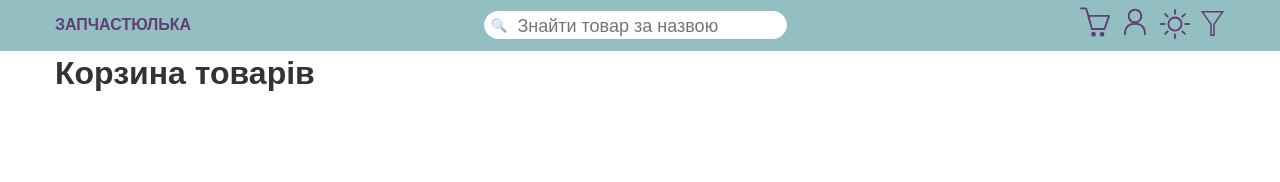
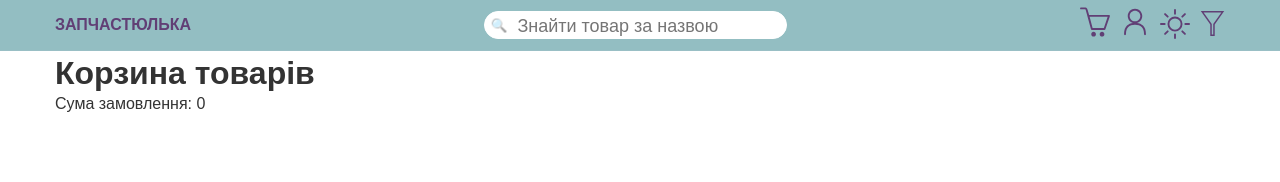
Before and after one commit to teiatan/zapchastiulka-frontend, a React (Create React App) app: page /zapchastiulka-frontend/basket in a window 1280 px wide. Shown: the top 182 px of the page. Built offline with nearby package versions, Linux system fonts and the light colour scheme.

Commit message:
Update basket.jsx

```diff
--- a/src/components/pages/basket.jsx
+++ b/src/components/pages/basket.jsx
@@ -1,30 +1,43 @@
 import { ProductsList } from "components/Main/ProductsList/ProductsList";
 import { useBasket } from "context/contectxtHooks"
-import { useEffect, useState } from "react";
+import { useEffect, useRef, useState } from "react";
 import {apiService} from "../../api/apiService";
 
 export function Basket() {
 
     const basket = useBasket();
     const [shownGoods, setshownGoods] = useState([]);
+    const sumPrice = useRef(0);
 
     useEffect(()=> {
-        basket.basket.map(id => {
+        /* basket.basket.map(id => {
             if(shownGoods.findIndex(product => product._id === id) === -1) {
                 apiService.getproductById(id).then(
                     response => {
+                        console.log('get');
+                        setshownGoods([...shownGoods, response]);
+                    }
+                );
+            };
+        }); */
+        basket.basket.forEach(id => {
+            if(shownGoods.findIndex(product => product._id === id) === -1) {
+                apiService.getproductById(id).then(
+                    response => {
+                        console.log('get');
                         setshownGoods([...shownGoods, response]);
                     }
                 );
             };
         });
-
+        sumPrice.current = shownGoods.reduce((sum, product) => sum + product.price, 0);
     }, [basket.basket, shownGoods]);
 
     return (
         <>
             <h1>Корзина товарів</h1>
             <ProductsList shownGoods={shownGoods}/>
+            <p>Сума замовлення: {sumPrice.current}</p>
         </>
 
     )
```
